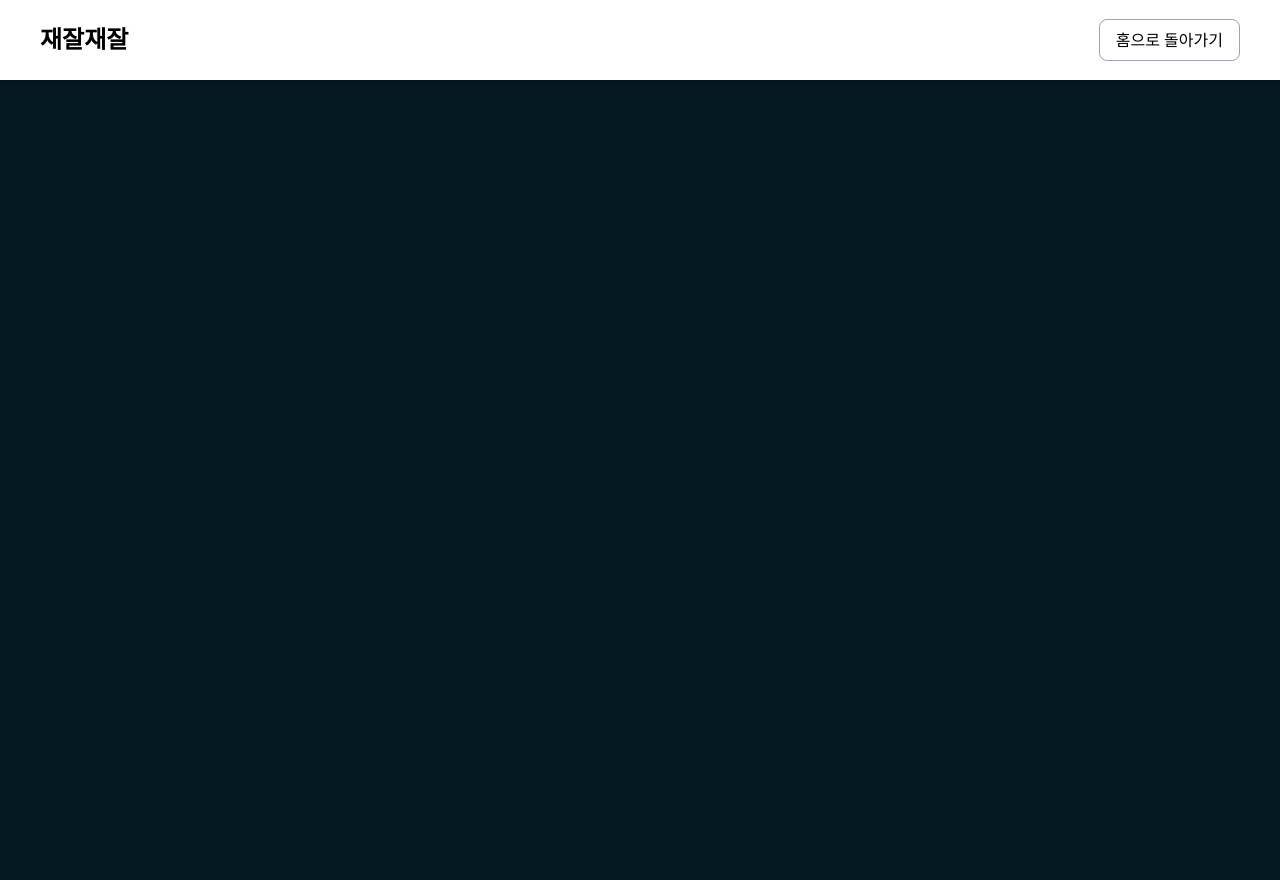
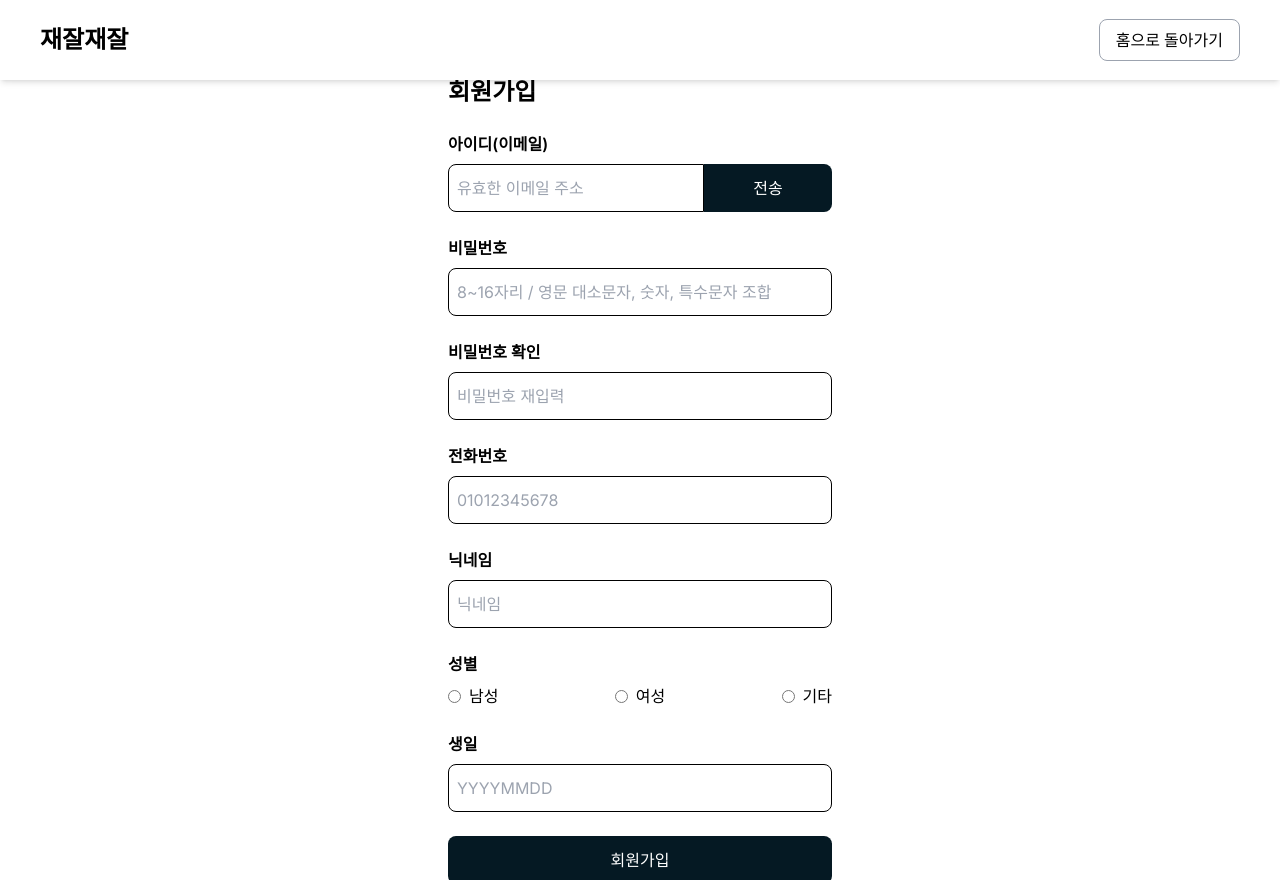
Before and after one commit to jaejaljaejal/jaejaljaejal, a Next.js app in the folder jaejaljaejal-front/: page /signup in a window 1280 px wide. Before the commit the page ends 800 px from the top, so only its background shows below. Built offline with nearby package versions, Linux system fonts and the light colour scheme.

Commit message:
우선 아무런 기능 들어가지 않은 form 추가

```diff
--- a/jaejaljaejal-front/app/signup/page.tsx
+++ b/jaejaljaejal-front/app/signup/page.tsx
@@ -7,6 +7,122 @@ const SignupPage = () => {
   return (
     <main className="bg-custom flex min-h-screen flex-col items-center">
       <Header />
+      <div className="w-screen h-screen bg-white flex flex-col items-center justify-center overflow-y-auto">
+        <p className="w-96 mb-6 text-black text-2xl font-bold">회원가입</p>
+        <form className="flex flex-col space-y-6">
+          <div className="flex flex-col w-96 space-y-2">
+            <p className="text-black text-md font-semibold">아이디(이메일)</p>
+            <div className="flex w-full">
+              <input
+                type="email"
+                name="email"
+                placeholder="유효한 이메일 주소"
+                className="flex-grow h-12 border border-black p-2 rounded-l-lg text-black"
+                required
+              />
+              <button
+                type="button"
+                className="w-1/3 h-12 bg-custom text-white rounded-r-lg hover:bg-custom"
+              >
+                전송
+              </button>
+            </div>
+          </div>
+          <div className="flex flex-col w-96 space-y-2 relative">
+            <p className="text-black text-md font-semibold">비밀번호</p>
+            <input
+              type="password"
+              name="password"
+              placeholder="8~16자리 / 영문 대소문자, 숫자, 특수문자 조합"
+              className="w-full h-12 border border-black p-2 rounded-lg text-black"
+              required
+            />
+          </div>
+          <div className="flex flex-col w-96 space-y-2 relative">
+            <p className="text-black text-md font-semibold">비밀번호 확인</p>
+            <input
+              type="password"
+              name="confirmPassword"
+              placeholder="비밀번호 재입력"
+              className="w-full h-12 border border-black p-2 rounded-lg text-black"
+              required
+            />
+          </div>
+          <div className="flex flex-col w-96 space-y-2">
+            <p className="text-black text-md font-semibold">전화번호</p>
+            <input
+              type="text"
+              name="phoneNumber"
+              placeholder="01012345678"
+              maxLength={11}
+              className="w-full h-12 border border-black p-2 rounded-lg text-black"
+              required
+            />
+          </div>
+          <div className="flex flex-col w-96 space-y-2">
+            <p className="text-black text-md font-semibold">닉네임</p>
+            <input
+              type="text"
+              name="nickname"
+              placeholder="닉네임"
+              className="w-full h-12 border border-black p-2 rounded-lg text-black"
+              required
+            />
+          </div>
+          <div className="flex flex-col w-96 space-y-2">
+            <p className="text-black text-md font-semibold">성별</p>
+            <div className="flex justify-between">
+              <label className="flex items-center">
+                <input
+                  type="radio"
+                  name="gender"
+                  value="male"
+                  className="mr-2"
+                  required
+                />
+                남성
+              </label>
+              <label className="flex items-center">
+                <input
+                  type="radio"
+                  name="gender"
+                  value="female"
+                  className="mr-2"
+                  required
+                />
+                여성
+              </label>
+              <label className="flex items-center">
+                <input
+                  type="radio"
+                  name="gender"
+                  value="other"
+                  className="mr-2"
+                  required
+                />
+                기타
+              </label>
+            </div>
+          </div>
+          <div className="flex flex-col w-96 space-y-2">
+            <p className="text-black text-md font-semibold">생일</p>
+            <input
+              type="text"
+              name="birthdate"
+              placeholder="YYYYMMDD"
+              maxLength={8}
+              className="w-full h-12 border border-black p-2 rounded-lg text-black"
+              required
+            />
+          </div>
+          <button
+            type="submit"
+            className="w-96 h-12 px-4 py-2 bg-custom text-white rounded-lg hover:bg-custom"
+          >
+            회원가입
+          </button>
+        </form>
+      </div>
     </main>
   );
 };
```
